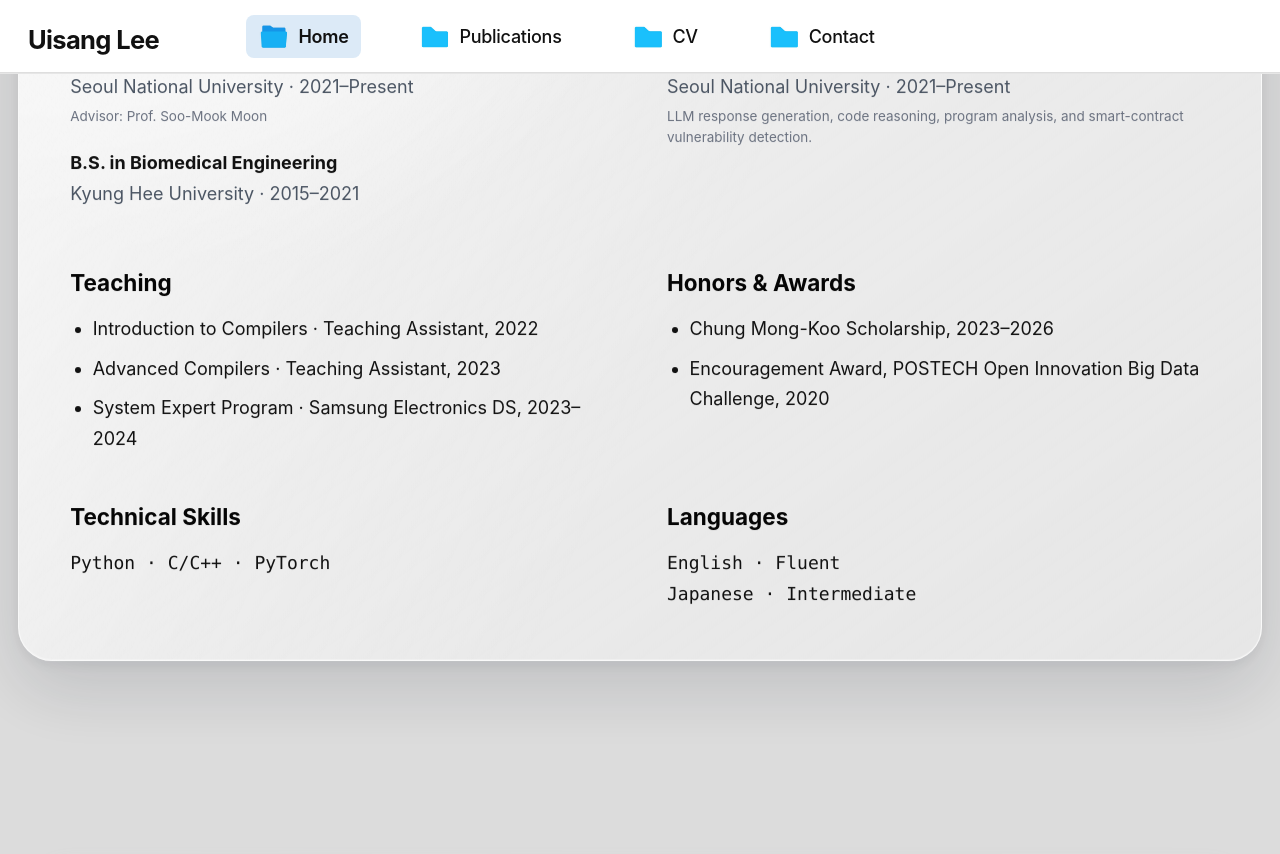
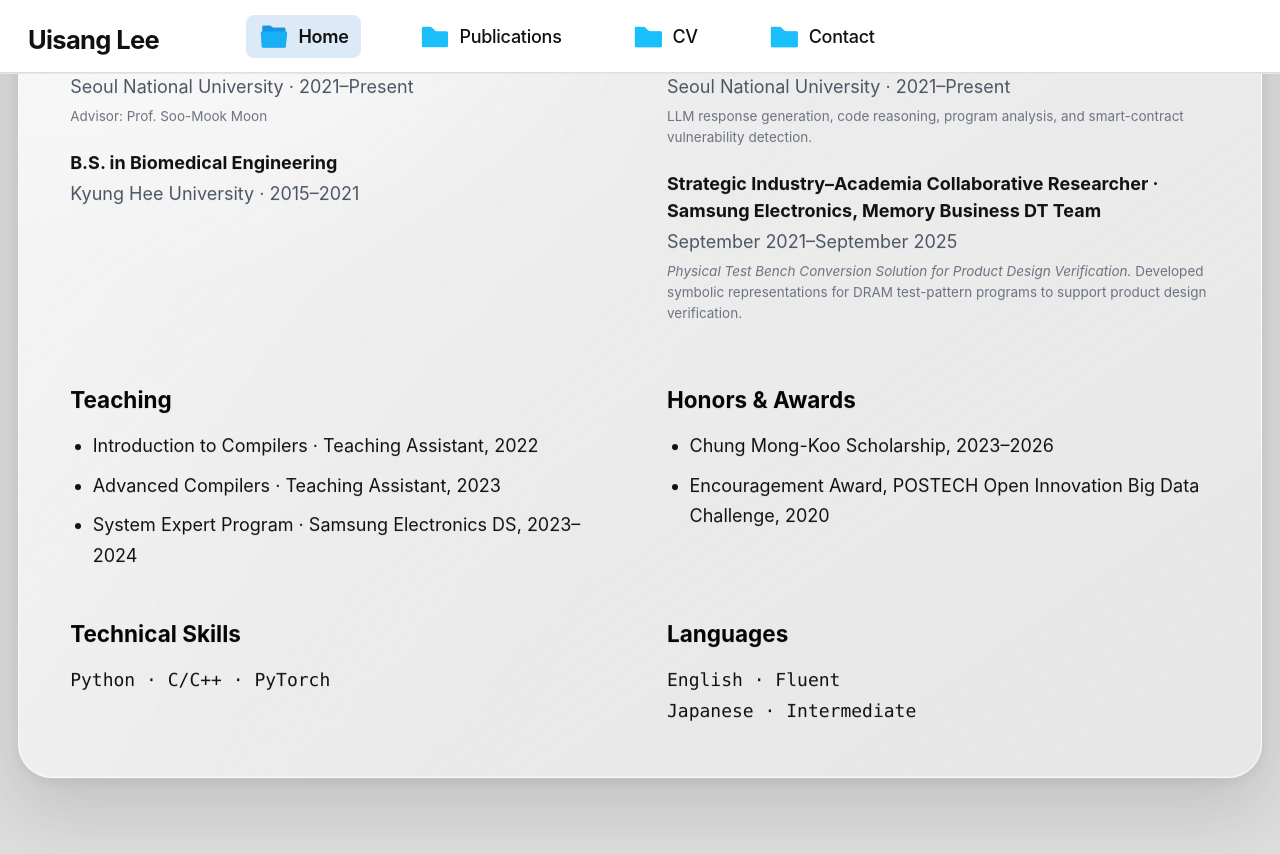
Before and after one commit to uisanglee/uisanglee.github.io, a Jekyll site: the page built from _pages/about.md, in a window 1280 px wide and 900 px high, scrolled down 1922 px. Shown: the top 854 px of the window. Built offline with Jekyll 4.4.1, drawn with Linux system fonts in a browser that asks for light colours; a style sheet for code colours, icons or effects is not loaded.

Commit message:
Add Samsung research activity

```diff
--- a/_pages/about.md
+++ b/_pages/about.md
@@ -75,6 +75,7 @@ redirect_from:
         <section aria-labelledby="activities-heading">
           <h3 id="activities-heading">Research Activities</h3>
           <div class="cv-item"><strong>Graduate Researcher · VMO Laboratory</strong><span>Seoul National University · 2021–Present</span><small>LLM response generation, code reasoning, program analysis, and smart-contract vulnerability detection.</small></div>
+          <div class="cv-item"><strong>Strategic Industry–Academia Collaborative Researcher · Samsung Electronics, Memory Business DT Team</strong><span>September 2021–September 2025</span><small><em>Physical Test Bench Conversion Solution for Product Design Verification.</em> Developed symbolic representations for DRAM test-pattern programs to support product design verification.</small></div>
         </section>
 
         <section aria-labelledby="teaching-heading">
```
